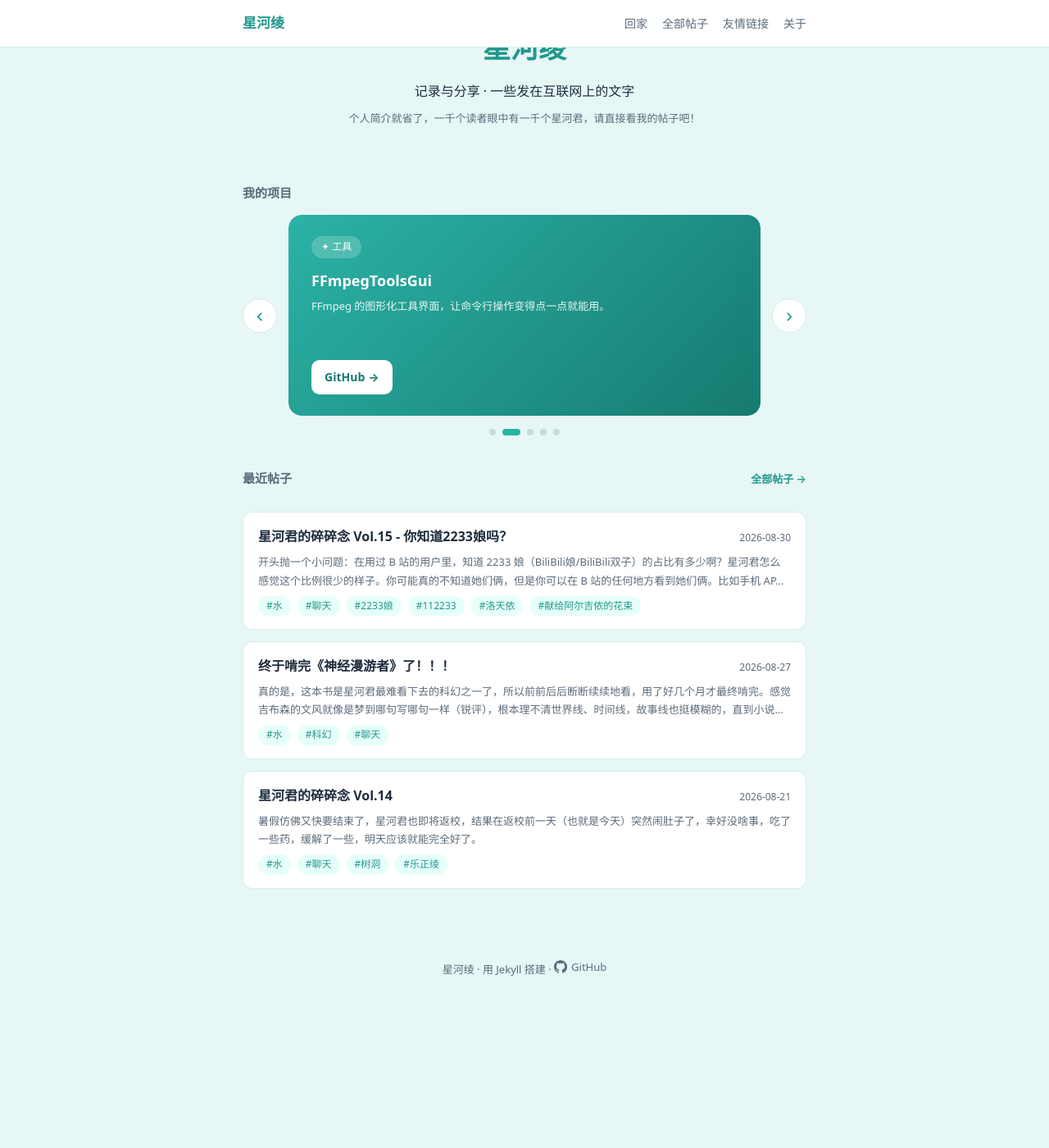
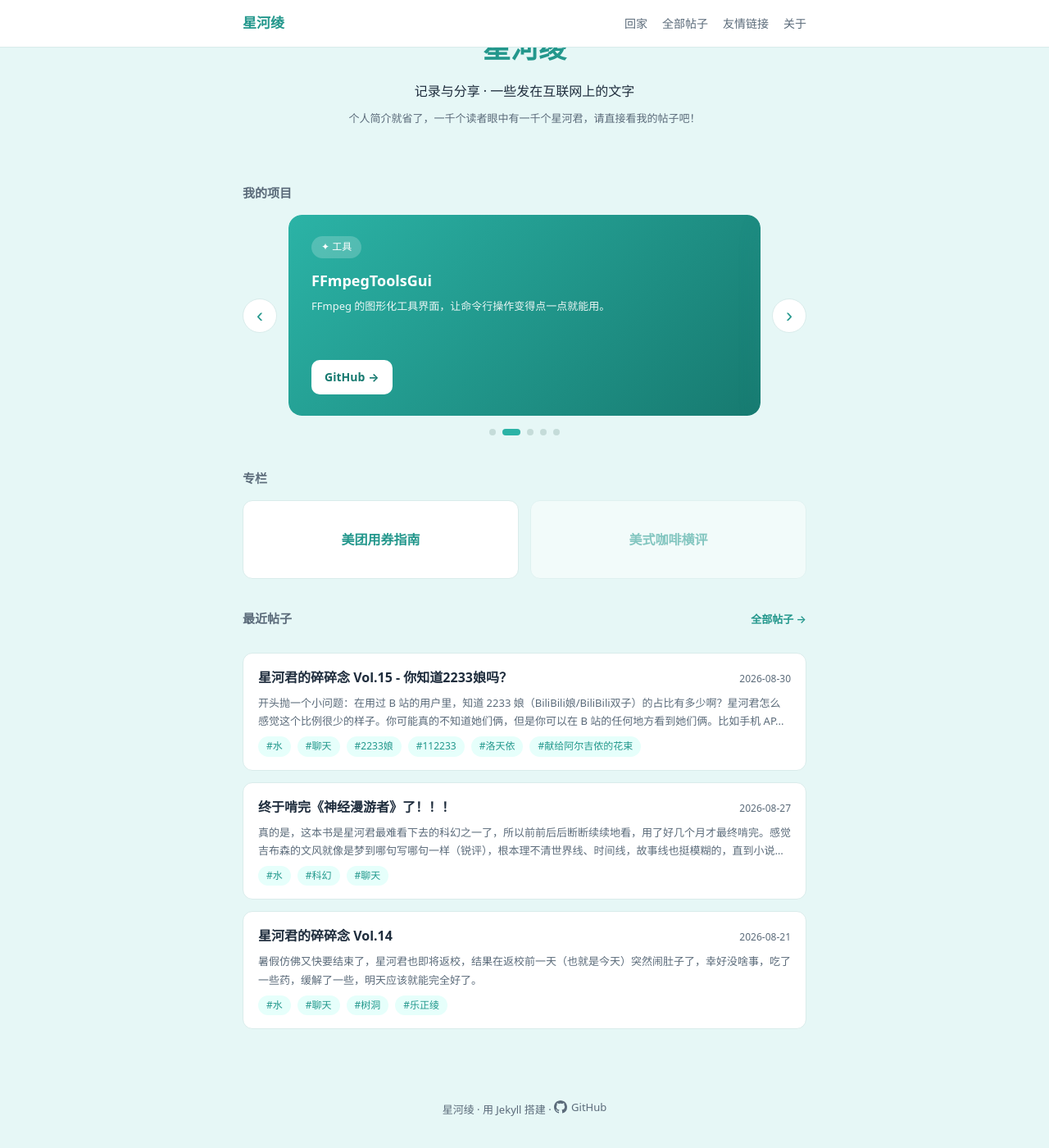
Before and after one commit to tony-he-xhxk/tony-he-xhxk.github.io, a Jekyll site: the page built from index.html, in a window 1280 px wide and 1400 px high, scrolled down 100 px. Shown: the whole window at 82% size. Built offline with Jekyll 4.4.1, drawn with Linux system fonts in a browser that asks for light colours; the list of posts is cut into pages by our own code; before the commit the page ends 1329 px from its top, so only the background shows below that.

Commit message:
feat: add zhuanlan section with meituan coupon guide

```diff
--- a/assets/css/style.css
+++ b/assets/css/style.css
@@ -298,6 +298,48 @@ a:hover { text-decoration: underline; }
 
 .posts { display: flex; flex-direction: column; gap: 14px; }
 
+/* 专栏 */
+.zhuanlan { margin: 8px 0 36px; }
+.zl-grid {
+  display: grid;
+  grid-template-columns: repeat(2, 1fr);
+  gap: 14px;
+}
+.zl-card {
+  display: flex;
+  align-items: center;
+  justify-content: center;
+  background: var(--card);
+  border: 1px solid var(--border);
+  border-radius: 12px;
+  padding: 28px 18px;
+  color: var(--text);
+  transition: all .2s ease;
+  min-height: 96px;
+}
+.zl-card:hover {
+  border-color: var(--accent);
+  box-shadow: 0 4px 14px rgba(43, 179, 166, 0.12);
+  transform: translateY(-2px);
+  text-decoration: none;
+}
+.zl-card h3 {
+  font-size: 16px;
+  font-weight: 700;
+  color: var(--accent-dark);
+  margin: 0;
+  text-align: center;
+}
+.zl-card.disabled,
+.zl-card[href="#"] {
+  opacity: 0.5;
+  cursor: default;
+  pointer-events: none;
+}
+@media (max-width: 560px) {
+  .zl-grid { grid-template-columns: 1fr; }
+}
+
 .post-card {
   display: block;
   background: var(--card);
@@ -355,6 +397,15 @@ a:hover { text-decoration: underline; }
 .post-content pre { background: #f0fffd; color: #1f2d3d; padding: 14px; border-radius: 10px; overflow-x: auto; margin-bottom: 14px; border: 1px solid var(--border); }
 .post-content pre code { background: none; padding: 0; color: inherit; }
 .post-content img { max-width: 100%; border-radius: 8px; }
+/* 专栏文章内嵌图：单独成段、居中显示，竖屏截图限高以免撑高内容 */
+.zl-content .post-content p > img:only-child,
+.zl-content .post-content > img {
+  display: block;
+  margin: 18px auto;
+  max-height: 620px;
+  width: auto;
+  box-shadow: 0 4px 18px rgba(31, 45, 61, 0.12);
+}
 .post-source { margin-top: 18px; font-size: 13px; color: var(--muted); border-top: 1px dashed var(--border); padding-top: 14px; }
 
 /* 上一篇/下一篇/返回 */
--- a/index.html
+++ b/index.html
@@ -73,6 +73,18 @@ layout: default
   <div class="carousel-dots" id="projectsDots"></div>
 </section>
 
+<section class="zhuanlan">
+  <h2 class="section-title">专栏</h2>
+  <div class="zl-grid">
+    <a class="zl-card" href="{{ '/zhuanlan/美团用券指南/' | relative_url }}">
+      <h3>美团用券指南</h3>
+    </a>
+    <a class="zl-card" href="#">
+      <h3>美式咖啡横评</h3>
+    </a>
+  </div>
+</section>
+
 <section class="posts">
   <div class="section-head">
     <h2 class="section-title">最近帖子</h2>
```
Also changed, not shown: _layouts/zhuanlan.html (added, +16 -0 lines), zhuanlan/美团用券指南.md (added, +102 -0 lines), assets/images/zhuanlan/meituan/1.webp (added), assets/images/zhuanlan/meituan/10.webp (added), assets/images/zhuanlan/meituan/11.webp (added), assets/images/zhuanlan/meituan/2.webp (added), assets/images/zhuanlan/meituan/3.webp (added), assets/images/zhuanlan/meituan/4.webp (added), assets/images/zhuanlan/meituan/5.webp (added), assets/images/zhuanlan/meituan/6.webp (added), assets/images/zhuanlan/meituan/7.webp (added), assets/images/zhuanlan/meituan/8.webp (added), assets/images/zhuanlan/meituan/9.webp (added), 1 other file.
